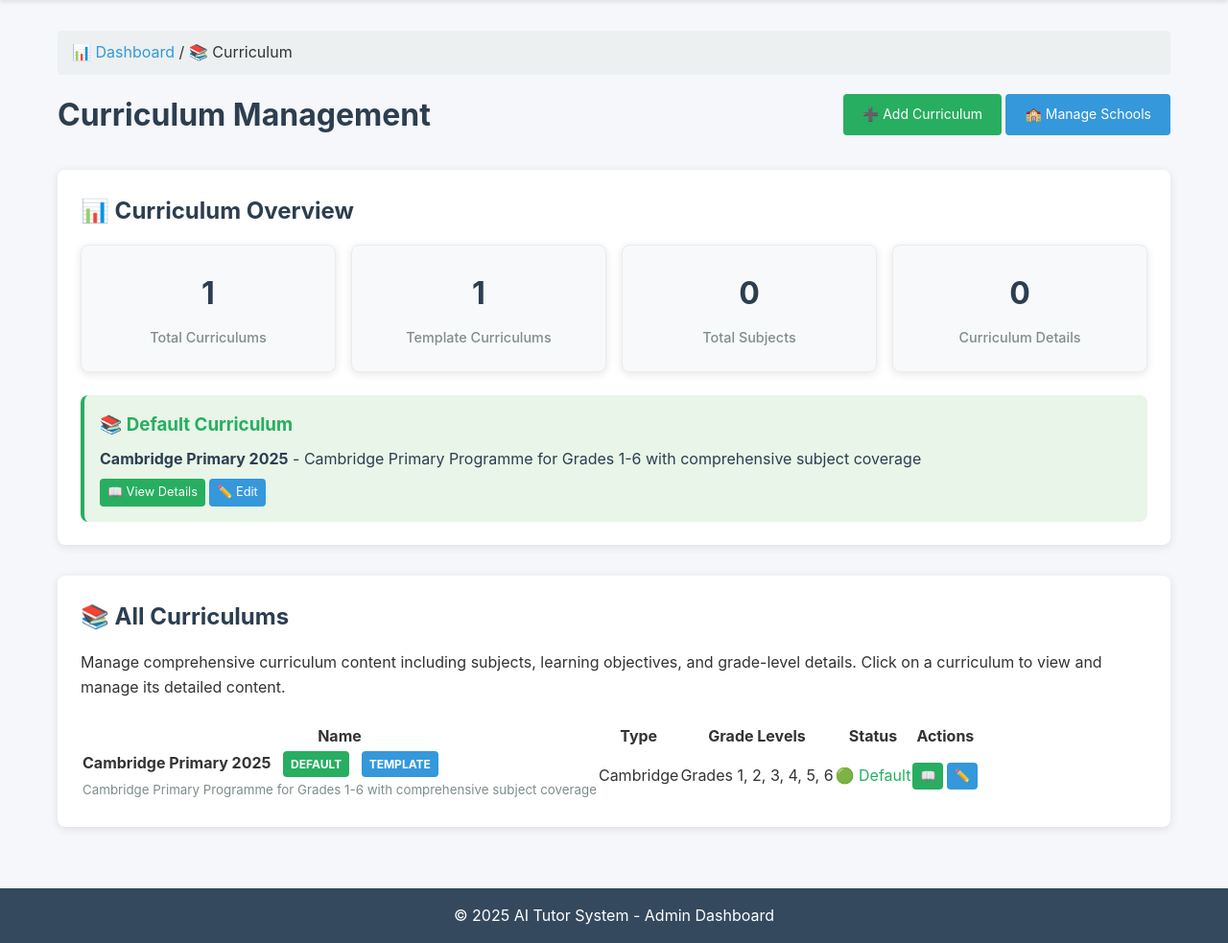
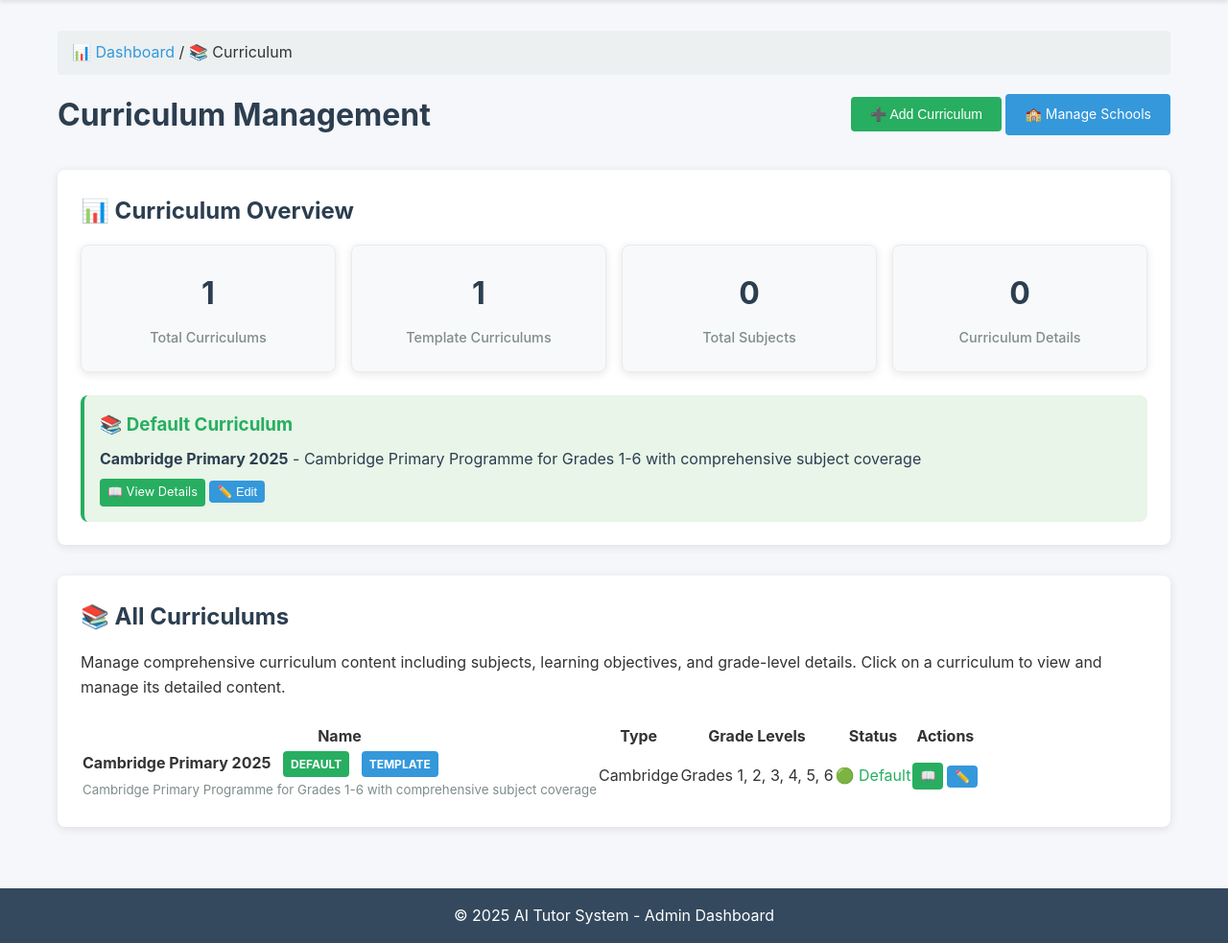
Before and after one commit to henrikthome-arch/ai-tutor, a Flask app: page /admin/curriculum in a window 1280 px wide. Shown: the part 147-1130 px from the top of the page at 96% size. Run offline with Flask 3, Linux system fonts and the light colour scheme; the visitor is signed in with stand-in values (Sample User, id 1); data comes from the database, SQL or seed files in the repository; data that the repository does not hold is empty; parts of the project's set-up code (start-up, migrations or seed data) failed here and were passed over.

Commit message:
Fix UI template bugs for database reset and curriculum management
- Fixed URL references in database.html template to use main. prefix
- Fixed URL references in curriculum.html template to use main. prefix
- Fixed data structure mismatch in curriculum route (stats vs curriculum_stats)
- Disabled non-implemented curriculum CRUD buttons with placeholder alerts
- This resolves template rendering errors in production environment

```diff
--- a/ai-tutor/backend/app/main/routes.py
+++ b/ai-tutor/backend/app/main/routes.py
@@ -1304,7 +1304,7 @@ def admin_curriculum():
 
     return render_template('curriculum.html',
                          curriculums=curriculum_data,
-                         stats=stats)
+                         curriculum_stats=stats)
 
 @main.route('/admin/curriculum/<int:curriculum_id>')
 def curriculum_details(curriculum_id):
--- a/ai-tutor/frontend/templates/curriculum.html
+++ b/ai-tutor/frontend/templates/curriculum.html
@@ -4,17 +4,18 @@
 
 {% block content %}
 <div class="breadcrumb">
-    <a href="{{ url_for('admin_dashboard') }}">📊 Dashboard</a> /
+    <a href="{{ url_for('main.admin_dashboard') }}">📊 Dashboard</a> /
     <span>📚 Curriculum</span>
 </div>
 
 <div style="display: flex; justify-content: space-between; align-items: center; margin-bottom: 2rem;">
     <h1 style="color: #2c3e50;">Curriculum Management</h1>
     <div>
-        <a href="{{ url_for('add_curriculum') }}" class="btn btn-success">
+        <!-- TODO: Add curriculum creation route -->
+        <button class="btn btn-success" onclick="alert('Add curriculum functionality coming soon!')" disabled>
             ➕ Add Curriculum
-        </a>
-        <a href="{{ url_for('admin_schools') }}" class="btn" style="background: #3498db;">
+        </button>
+        <a href="{{ url_for('main.admin_schools') }}" class="btn" style="background: #3498db;">
             🏫 Manage Schools
         </a>
     </div>
@@ -50,12 +51,13 @@
             <strong>{{ curriculum_stats.default_curriculum.name }}</strong> - {{ curriculum_stats.default_curriculum.description }}
         </p>
         <div style="margin-top: 0.5rem;">
-            <a href="{{ url_for('curriculum_details', curriculum_id=curriculum_stats.default_curriculum.id) }}" class="btn btn-small" style="background: #27ae60;">
+            <a href="{{ url_for('main.curriculum_details', curriculum_id=curriculum_stats.default_curriculum.id) }}" class="btn btn-small" style="background: #27ae60;">
                 📖 View Details
             </a>
-            <a href="{{ url_for('edit_curriculum_basic', curriculum_id=curriculum_stats.default_curriculum.id) }}" class="btn btn-small" style="background: #3498db;">
+            <!-- TODO: Add curriculum editing route -->
+            <button class="btn btn-small" style="background: #3498db;" onclick="alert('Edit functionality coming soon!')" disabled>
                 ✏️ Edit
-            </a>
+            </button>
         </div>
     </div>
     {% else %}
@@ -123,20 +125,17 @@
                 </td>
                 <td>
                     <div class="action-buttons">
-                        <a href="{{ url_for('curriculum_details', curriculum_id=curriculum.id) }}" class="btn-small" title="View Details" style="background: #27ae60;">
+                        <a href="{{ url_for('main.curriculum_details', curriculum_id=curriculum.id) }}" class="btn-small" title="View Details" style="background: #27ae60;">
                             📖
                         </a>
-                        <a href="{{ url_for('edit_curriculum_basic', curriculum_id=curriculum.id) }}" class="btn-small" title="Edit Basic Info" style="background: #3498db;">
+                        <!-- TODO: Add curriculum editing and deletion routes -->
+                        <button class="btn-small" title="Edit Basic Info" style="background: #3498db;" onclick="alert('Edit functionality coming soon!')" disabled>
                             ✏️
-                        </a>
+                        </button>
                         {% if not curriculum.is_default %}
-                        <form method="POST" action="{{ url_for('delete_curriculum_route', curriculum_id=curriculum.id) }}"
-                              onsubmit="return confirm('Are you sure you want to delete this curriculum? This will also delete all associated curriculum details.');"
-                              style="display: inline;">
-                            <button type="submit" class="btn-small btn-danger" title="Delete">
-                                🗑️
-                            </button>
-                        </form>
+                        <button class="btn-small btn-danger" title="Delete" onclick="alert('Delete functionality coming soon!')" disabled>
+                            🗑️
+                        </button>
                         {% endif %}
                     </div>
                 </td>
@@ -150,9 +149,10 @@
         <p style="color: #7f8c8d; font-size: 0.9rem;">
             Start by running the database seeding to create default curriculums, or add a new curriculum manually.
         </p>
-        <a href="{{ url_for('add_curriculum') }}" class="btn btn-success">
+        <!-- TODO: Add curriculum creation route -->
+        <button class="btn btn-success" onclick="alert('Add curriculum functionality coming soon!')" disabled>
             ➕ Add First Curriculum
-        </a>
+        </button>
     </div>
     {% endif %}
 </div>
```
Also changed, not shown: ai-tutor/frontend/templates/database.html (+4 -4 lines).
